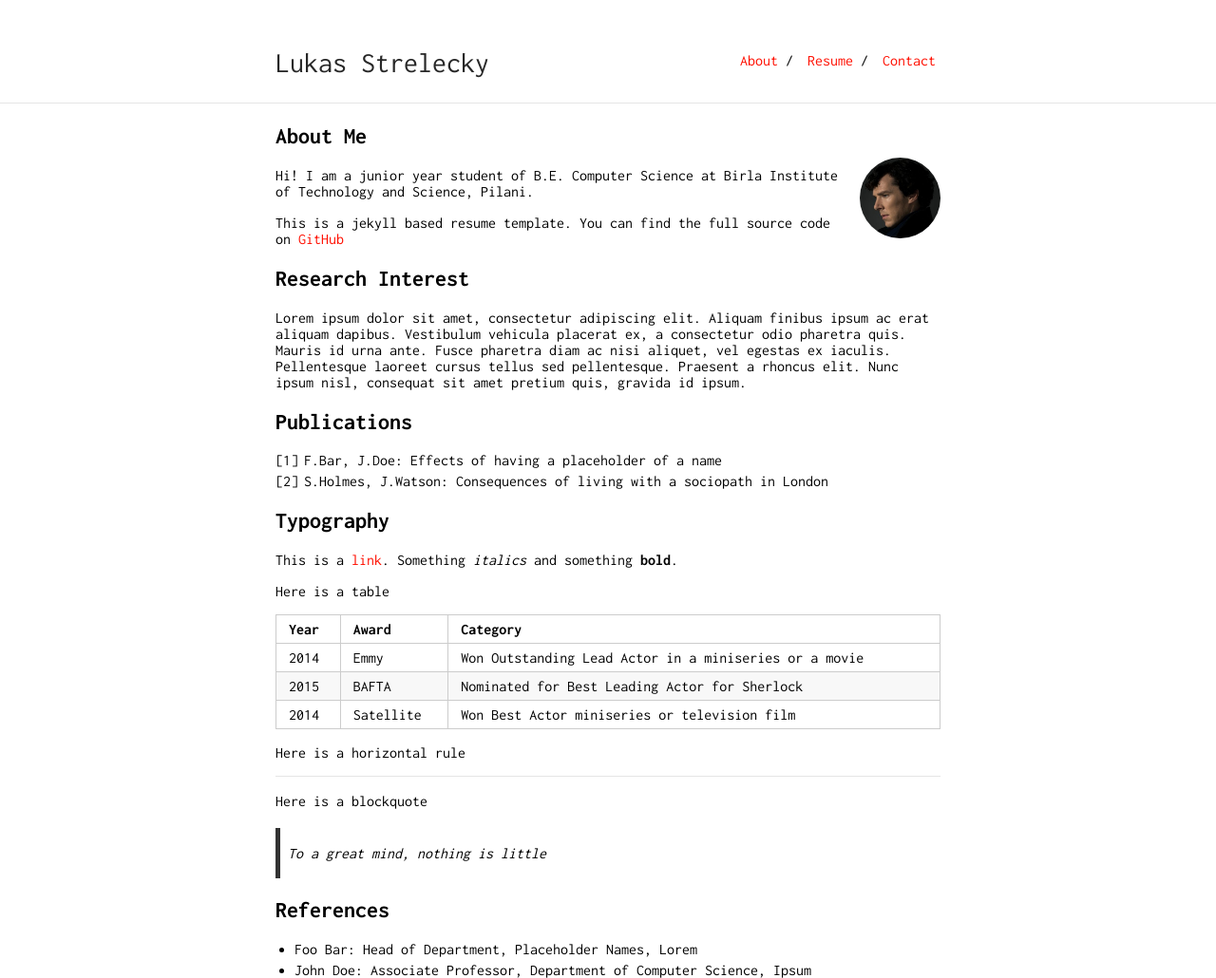
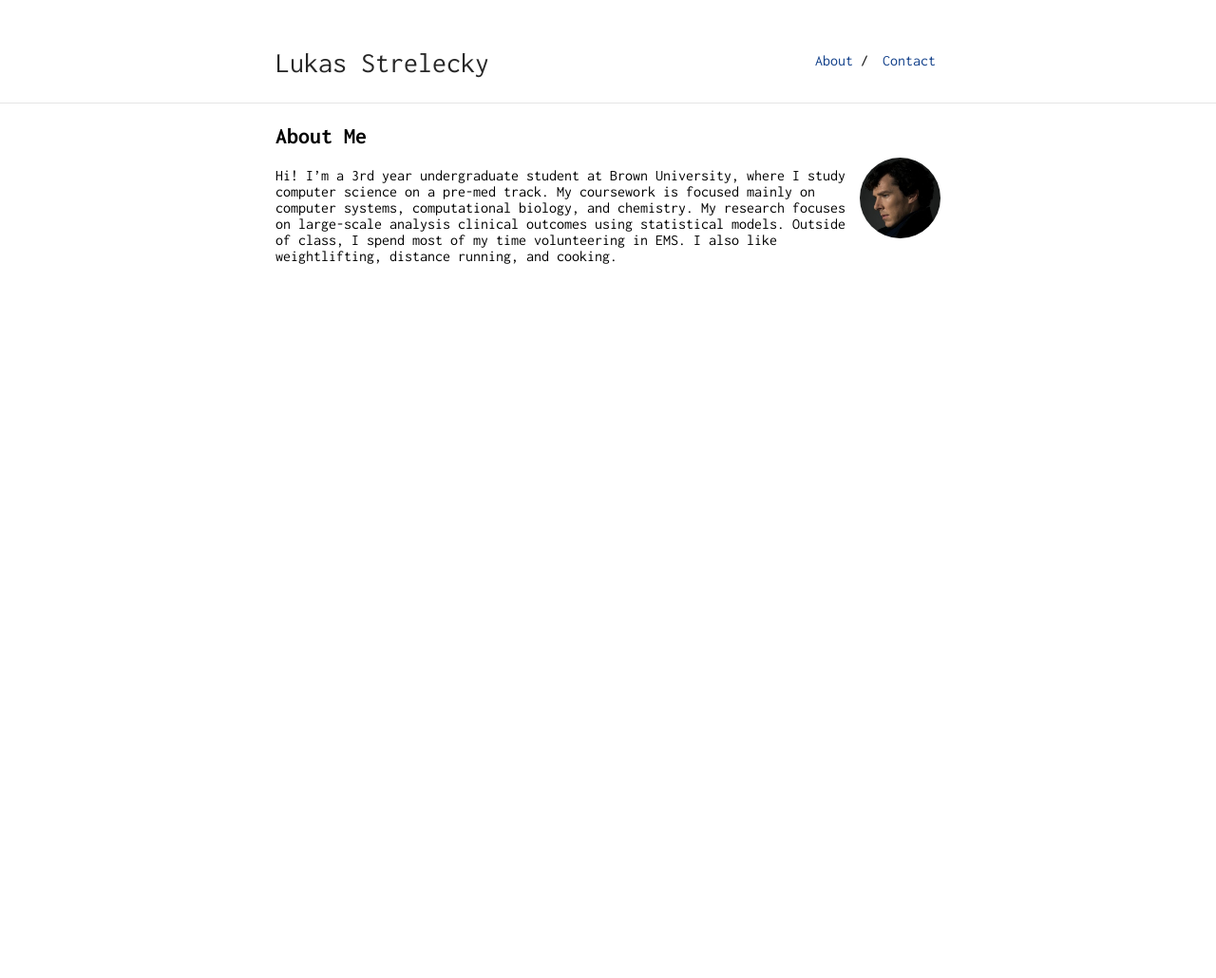
Before and after one commit to lstrelecky/lstrelecky.github.io, a Jekyll site: the page built from index.md, in a window 1280 px wide. Shown: the whole page at 95% size. Built offline with Jekyll 4.4.1, drawn with Linux system fonts in a browser that asks for light colours; our own code applies the rules of GitHub Pages for plain Markdown files; after the commit the page ends 900 px from its top, so only the background shows below that.

Commit message:
text, no resume

```diff
--- a/_config.yml
+++ b/_config.yml
@@ -12,7 +12,5 @@ sass:
 nav:
  - name: "About"
    link: ""
- - name: "Resume"
-   link: "resume.pdf"
  - name: "Contact"
    link: "contact"
--- a/_sass/vars.scss
+++ b/_sass/vars.scss
@@ -2,7 +2,7 @@
  * Customization Variables
  */
 
-$accent: #FF0F00;
+$accent: #12408a;
 $image-size: 85px;
 
 /*
--- a/index.md
+++ b/index.md
@@ -6,24 +6,14 @@ layout: default
 
 <img class="profile-picture" src="sherlock.jpg">
 
-Hi! I am a junior year student of B.E. Computer Science at Birla Institute of Technology and Science, Pilani.
+Hi! I'm a 3rd year undergraduate student at Brown University, where I study computer science on a pre-med track. My coursework is focused mainly on computer systems, computational biology, and chemistry. My research focuses on large-scale analysis clinical outcomes using statistical models. Outside of class, I spend most of my time volunteering in EMS. I also like weightlifting, distance running, and cooking.
 
-This is a jekyll based resume template. You can find the full source code on [GitHub](https://github.com/bk2dcradle/researcher)
 
-## Research Interest
+<!--
 
-Lorem ipsum dolor sit amet, consectetur adipiscing elit. Aliquam finibus ipsum ac erat aliquam dapibus. Vestibulum vehicula placerat ex, a consectetur odio pharetra quis. Mauris id urna ante. Fusce pharetra diam ac nisi aliquet, vel egestas ex iaculis. Pellentesque laoreet cursus tellus sed pellentesque. Praesent a rhoncus elit. Nunc ipsum nisl, consequat sit amet pretium quis, gravida id ipsum.
 
-## Publications
 
-1. F.Bar, J.Doe: Effects of having a placeholder of a name
-2. S.Holmes, J.Watson: Consequences of living with a sociopath in London
-
-## Typography
-
-This is a [link](http://google.com). Something *italics* and something **bold**.
-
-Here is a table
+## References
 
 Year | Award | Category
 -----|-------|--------
@@ -31,15 +21,16 @@ Year | Award | Category
 2015 | BAFTA | Nominated for Best Leading Actor for Sherlock
 2014 | Satellite | Won Best Actor miniseries or television film
 
-Here is a horizontal rule
+This is a [link](http://google.com). Something *italics* and something **bold**.
 
----
-
-Here is a blockquote
+1. F.Bar, J.Doe: Effects of having a placeholder of a name
+2. S.Holmes, J.Watson: Consequences of living with a sociopath in London
 
 > To a great mind, nothing is little
 
-## References
-
 * Foo Bar: Head of Department, Placeholder Names, Lorem
 * John Doe: Associate Professor, Department of Computer Science, Ipsum
+
+
+
+ -->
```
